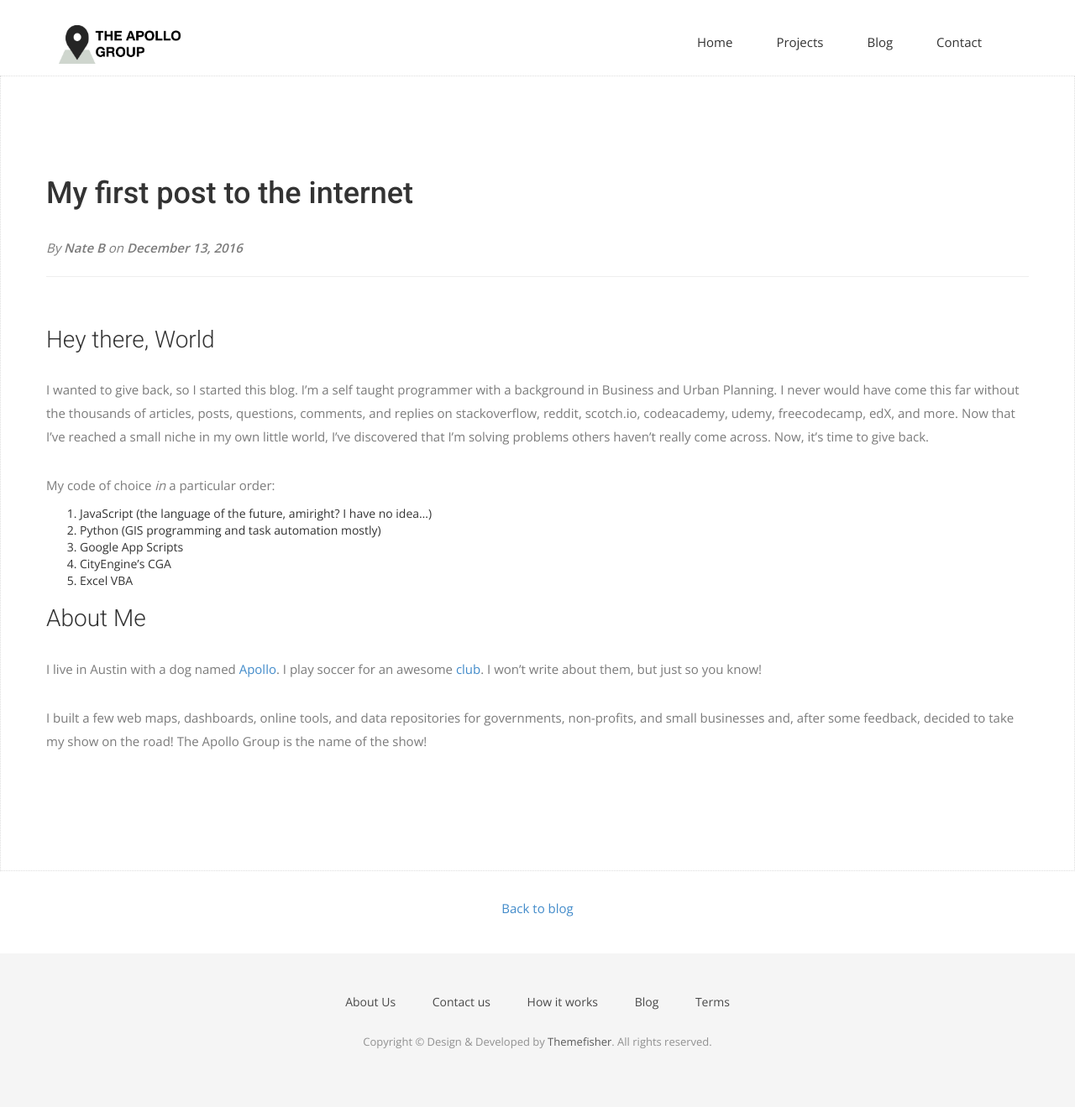
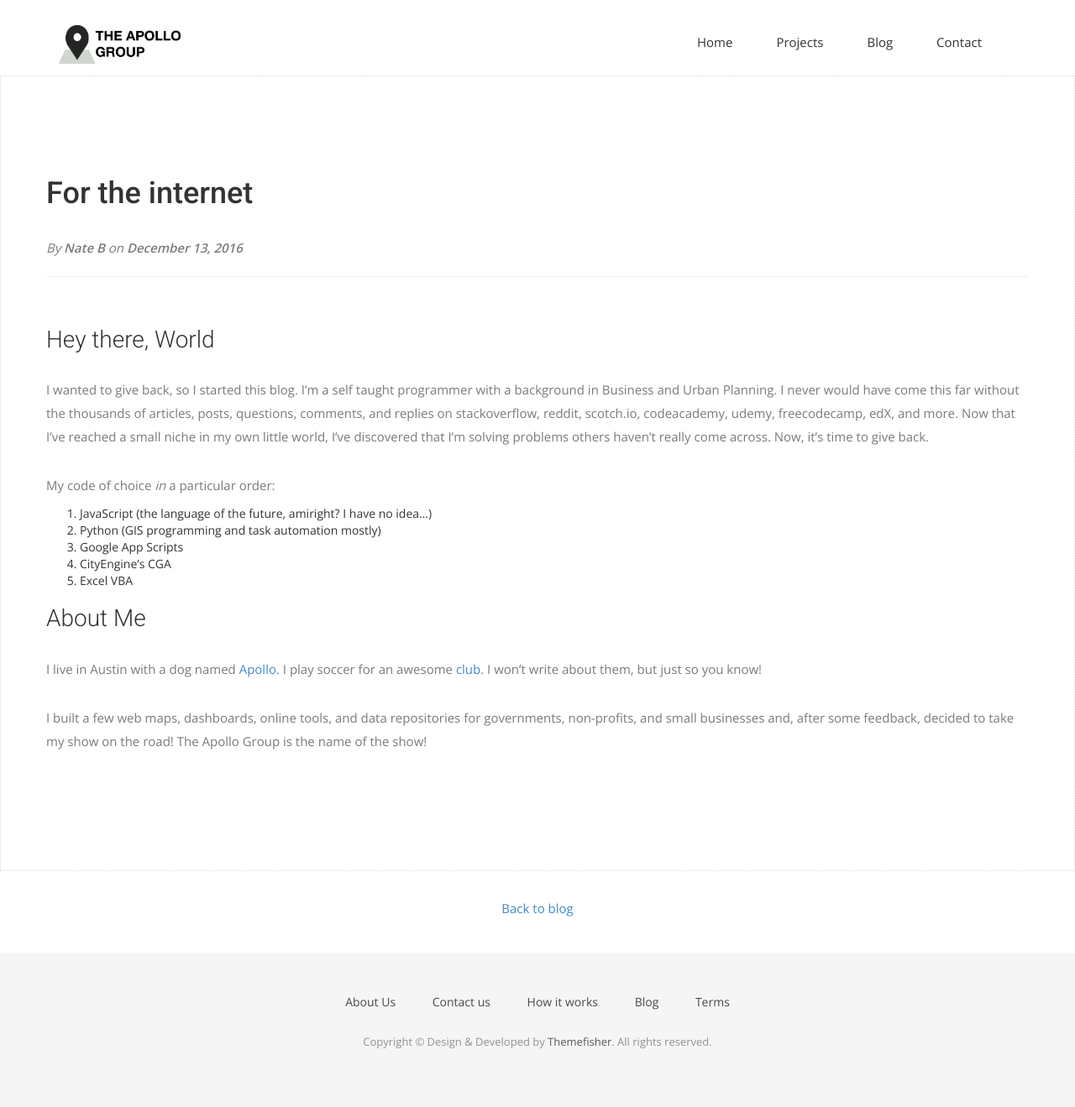
Before and after one commit to nrbrigmon/nrbrigmon.github.io, a Jekyll site: the page built from _posts/2016-12-13-welcome-internet.md, in a window 1280 px wide. Shown: the whole page at 84% size. Built offline with Jekyll 4.4.1, drawn with Linux system fonts in a browser that asks for light colours; nearby versions of some CDN libraries; some web fonts are replaced.

Commit message:
making link adjustments

```diff
--- a/_posts/2016-12-13-welcome-internet.md
+++ b/_posts/2016-12-13-welcome-internet.md
@@ -1,6 +1,6 @@
 ---
 layout: post
-title: My first post to the internet
+title: For the internet
 subtitle: Jekyll is a blog-aware, static site generator in Ruby https://jekyllrb.com
 date: 2016-12-13
 author: Nate B
--- a/index.html
+++ b/index.html
@@ -47,7 +47,7 @@
       <p>Want to tell your story? Find those hot spots? Identify customer wants or use business intelligence?</p>
       <p>Big data is upon us and we want to harness it. It requires knowledge of geospatial apps and the world at large.</p>
       <p>Check out our Projects page to see some of our past work.</p>
-      <a href="#" class="btn btn-view-works">Projects</a>
+      <a href="{{ site.baseurl }}/projects" class="btn btn-view-works">Projects</a>
     </div>
   </div>
 </div>
--- a/projects.html
+++ b/projects.html
@@ -1,7 +1,7 @@
 ---
 layout: page
 title: Our Work
-permalink: /work/
+permalink: /projects/
 ---
 
     <!-- Slider Start -->
```
